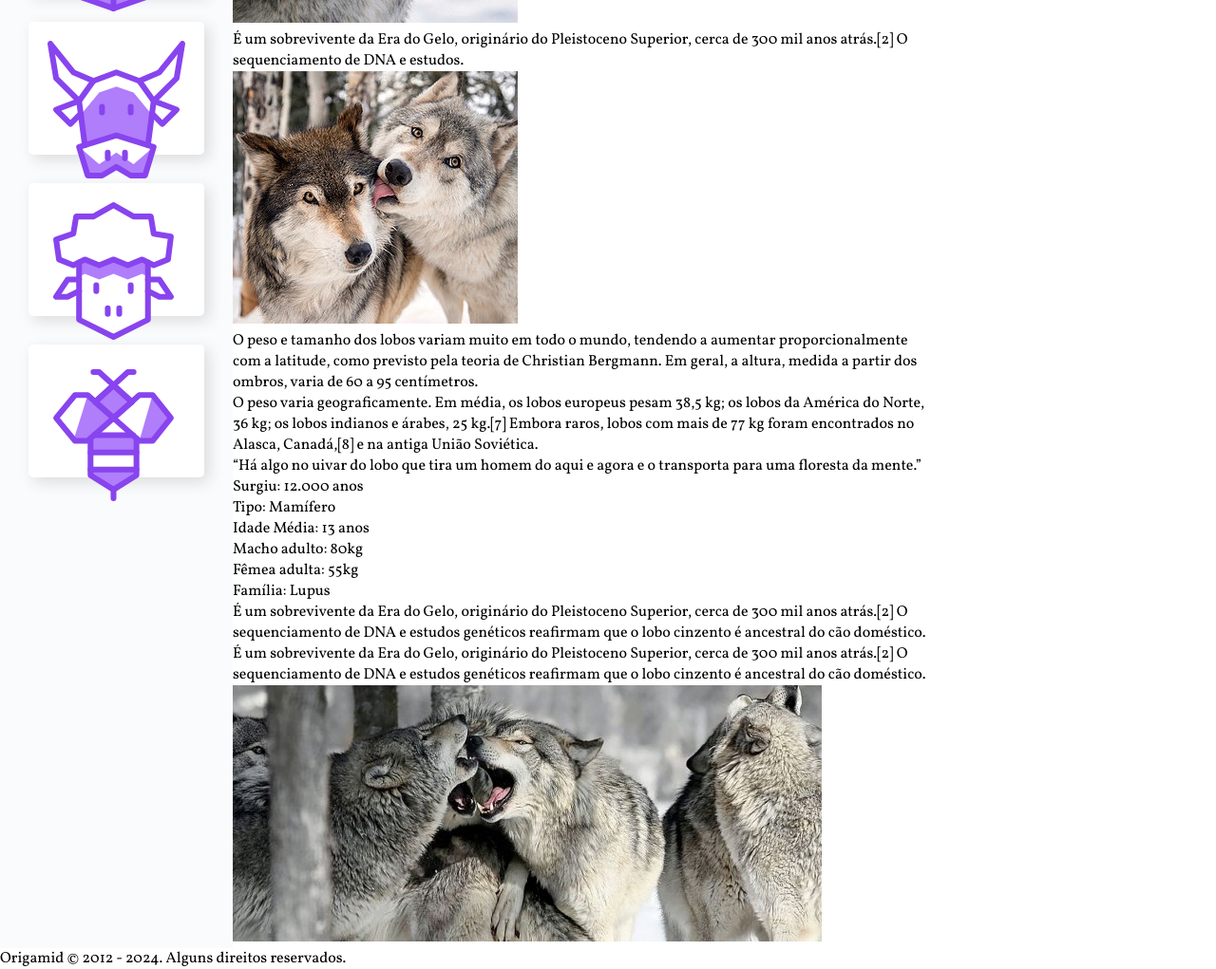
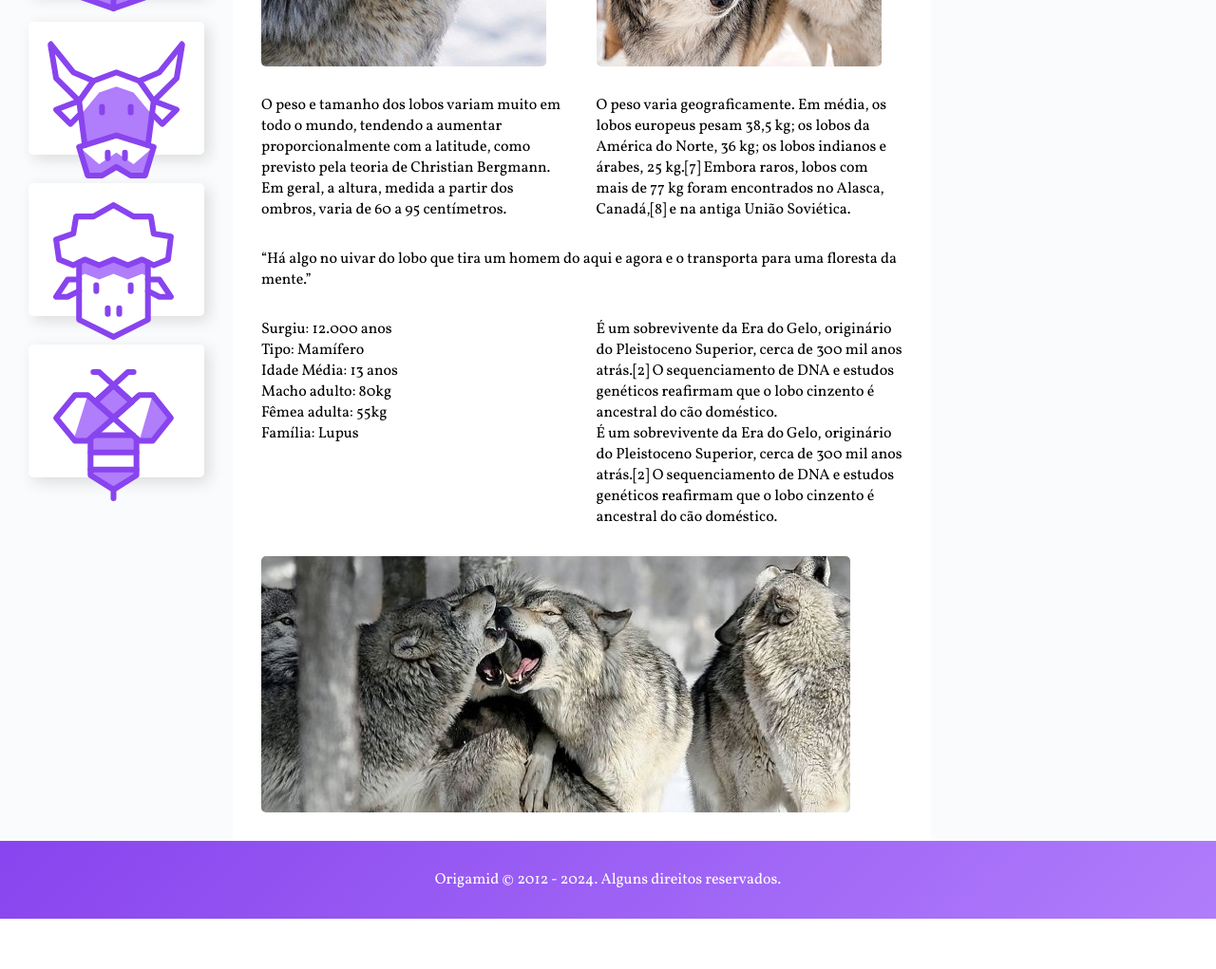
Before and after one commit to georgepxto/wildbeast, a plain HTML site: page index.html in a window 1280 px wide. Shown: the part 622-1643 px from the top of the page at 95% size. After the commit the page ends 1590 px from the top, so only its background shows below. Drawn offline with Linux system fonts and the light colour scheme.

Commit message:
footer e algunas partes do content

```diff
--- a/index.html
+++ b/index.html
@@ -50,32 +50,32 @@
           <span class="rotulo">age</span>
         </div>
       </div>
-      <p>É um sobrevivente da Era do Gelo, originário do Pleistoceno Superior, cerca de 300mil anos atrás.[2] O sequenciamento de DNA e estudos genéticos reafirmaram que o lobo cinzento é ancestral do cão doméstico.</p>
-      <img src="img/wolf1.jpg" alt="wolf 1">
+      <p class="col-wide">É um sobrevivente da Era do Gelo, originário do Pleistoceno Superior, cerca de 300mil anos atrás.[2] O sequenciamento de DNA e estudos genéticos reafirmaram que o lobo cinzento é ancestral do cão doméstico.</p>
+      <img class="imagem-1" src="img/wolf1.jpg" alt="wolf 1">
       <p>É um sobrevivente da Era do Gelo, originário do Pleistoceno Superior, cerca de 300 mil anos atrás.[2] O sequenciamento de DNA e estudos.</p>
 
-      <img src="img/wolf2.jpg" alt="wolf 2">
+      <img class="imagem-2" src="img/wolf2.jpg" alt="wolf 2">
       <p>O peso e tamanho dos lobos variam muito em todo o mundo, tendendo a aumentar proporcionalmente com a latitude, como previsto pela teoria de Christian Bergmann. Em geral, a altura, medida a partir dos ombros, varia de 60 a 95 centímetros.</p>
 
       <p>O peso varia geograficamente. Em média, os lobos europeus pesam 38,5 kg; os lobos da América do Norte, 36 kg; os lobos indianos e árabes, 25 kg.[7] Embora raros, lobos com mais de 77 kg foram encontrados no Alasca, Canadá,[8] e na antiga União Soviética.</p>
-      <blockquote class="citacao">
+      <blockquote class="citacao col-wide"">
         <p>“Há algo no uivar do lobo que tira um homem do aqui e agora e o transporta para uma floresta da mente.”</p>
       </blockquote>
 
-      <ul class="atributos">
+      <ul class=" atributos">
         <li>Surgiu: 12.000 anos</li>
         <li>Tipo: Mamífero</li>
         <li>Idade Média: 13 anos</li>
         <li>Macho adulto: 80kg</li>
         <li>Fêmea adulta: 55kg</li>
         <li>Família: Lupus</li>
-      </ul>
+        </ul>
 
-      <div class="informacoes">
-        <p>É um sobrevivente da Era do Gelo, originário do Pleistoceno Superior, cerca de 300 mil anos atrás.[2] O sequenciamento de DNA e estudos genéticos reafirmam que o lobo cinzento é ancestral do cão doméstico.</p>
-        <p>É um sobrevivente da Era do Gelo, originário do Pleistoceno Superior, cerca de 300 mil anos atrás.[2] O sequenciamento de DNA e estudos genéticos reafirmam que o lobo cinzento é ancestral do cão doméstico.</p>
-      </div>
-      <img src="img/wolf3.jpg" alt="wolf 3">
+        <div class="informacoes">
+          <p>É um sobrevivente da Era do Gelo, originário do Pleistoceno Superior, cerca de 300 mil anos atrás.[2] O sequenciamento de DNA e estudos genéticos reafirmam que o lobo cinzento é ancestral do cão doméstico.</p>
+          <p>É um sobrevivente da Era do Gelo, originário do Pleistoceno Superior, cerca de 300 mil anos atrás.[2] O sequenciamento de DNA e estudos genéticos reafirmam que o lobo cinzento é ancestral do cão doméstico.</p>
+        </div>
+        <img src="img/wolf3.jpg" alt="wolf 3" class="col-wide">
     </main>
 
     <aside class="anuncios">
--- a/style.css
+++ b/style.css
@@ -22,6 +22,8 @@ a {
 
 img {
   max-width: 100%;
+  display: block;
+  border-radius: 5px;
 }
 
 /* grid geral */
@@ -97,14 +99,50 @@ img {
   background: #b07dfb;
 }
 
+/* content */
+
 .content {
   grid-area: content;
+  max-width: 900px;
+  margin: 0 auto;
+  padding: 30px;
+  display: grid;
+  grid-template-columns: 1fr 1fr;
+  gap: 30px;
 }
+
+.col-wide {
+  grid-column: 1 / -1;
+}
+.imagem-1 {
+  grid-row: span 2;
+  align-self: end;
+}
+
+.imagem-2 {
+  align-self: end;
+}
+
+/* anuncios */
 
 .anuncios {
   grid-area: anuncios;
+  background: #fafbfc;
+  display: grid;
+  align-content: start;
+  padding: 30px;
+  gap: 30px;
 }
+
+/* footer */
 
 .footer {
   grid-area: footer;
+  background: linear-gradient(135deg, #8844ee, #b07dfb);
 }
+
+.footer p {
+  color: white;
+  text-align: center;
+  padding: 30px;
+}
```
